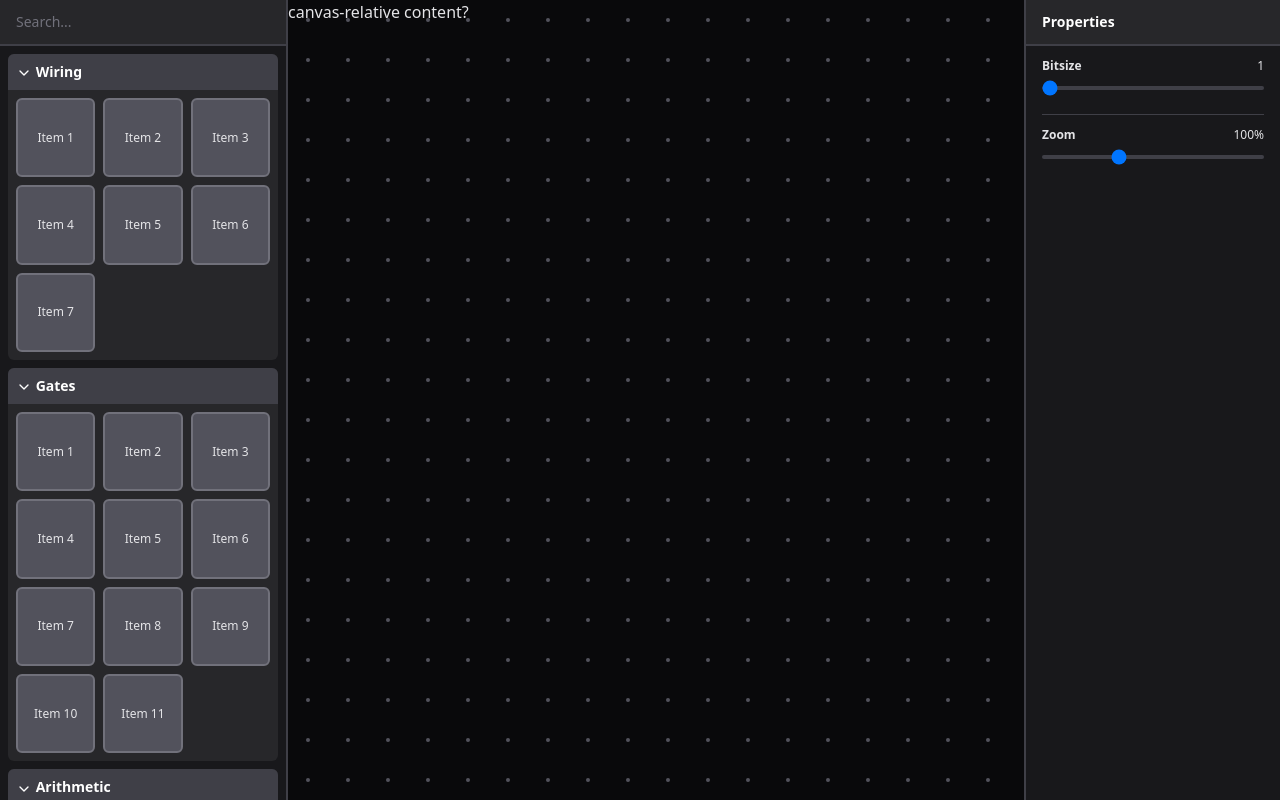
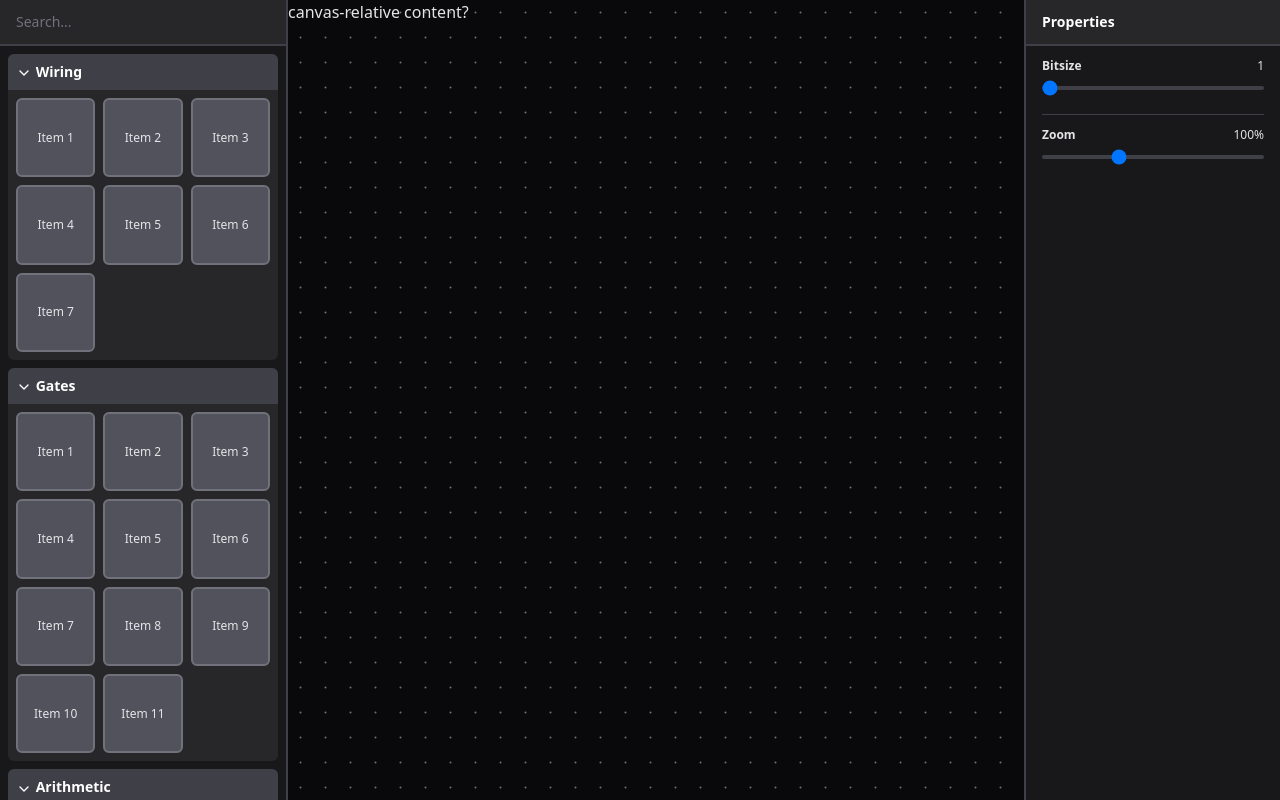
Before and after one commit to gt-cs2110/circuit-forest, a Vue app in the folder packages/frontend/: page / in a window 1280 px wide. Built offline with nearby package versions, Linux system fonts and the light colour scheme.

Commit message:
adjust grid size

```diff
--- a/packages/frontend/src/MoveableCanvas.vue
+++ b/packages/frontend/src/MoveableCanvas.vue
@@ -2,7 +2,7 @@
 import { computed, ref } from "vue";
 import { settings } from "./store";
 
-const GRID_SIZE = 40;
+const GRID_SIZE = 25;
 
 let _offset = ref({ x: 0, y: 0 });
 let offset = computed({
@@ -104,8 +104,8 @@ function handleWheel(e: WheelEvent) {
                     <circle
                         :cx="(GRID_SIZE / 2) * scale"
                         :cy="(GRID_SIZE / 2) * scale"
-                        :r="2 * scale"
-                        fill="var(--color-zinc-600)"
+                        :r="1 * scale"
+                        fill="var(--color-zinc-500)"
                     />
                 </pattern>
             </defs>
```
